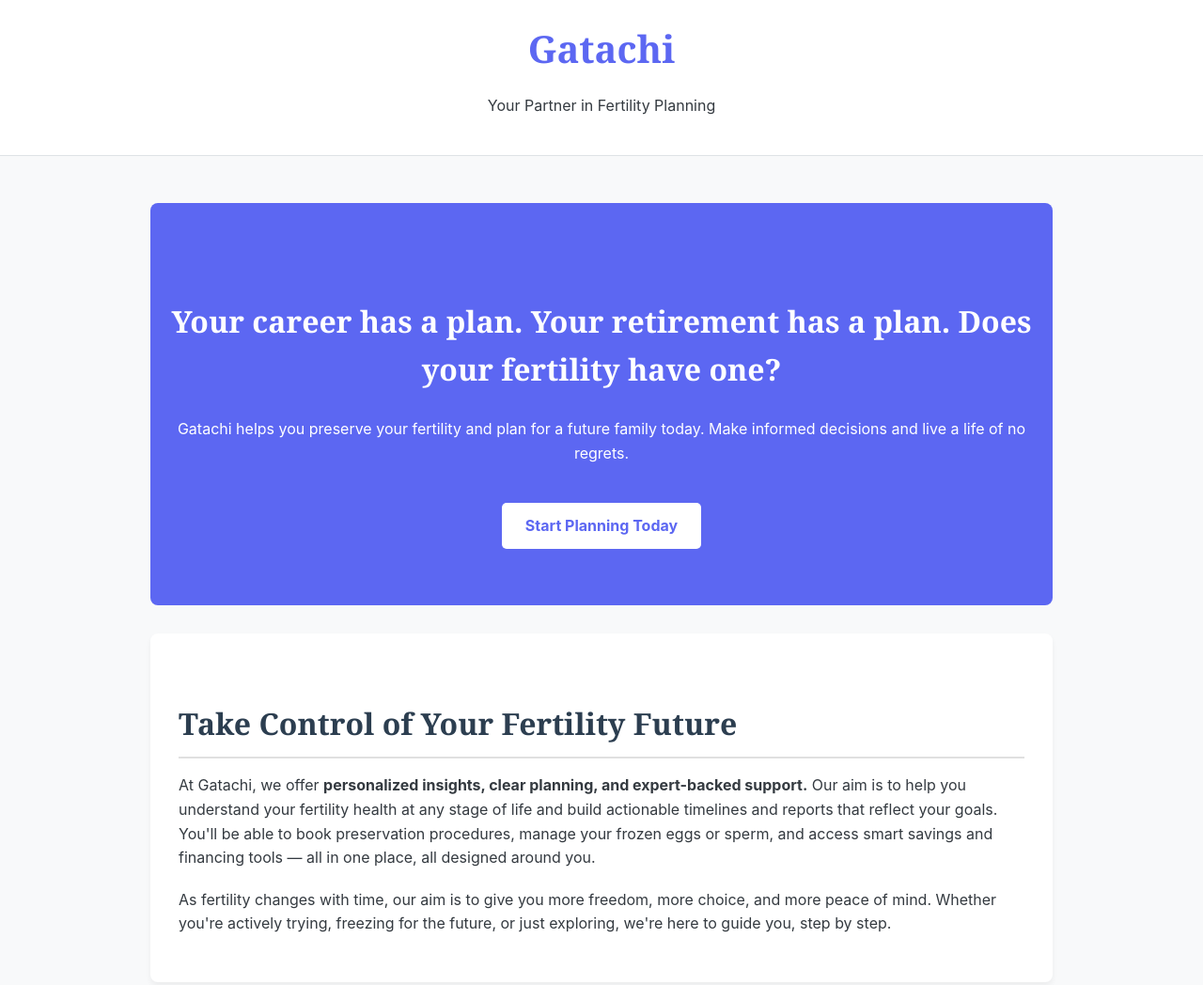
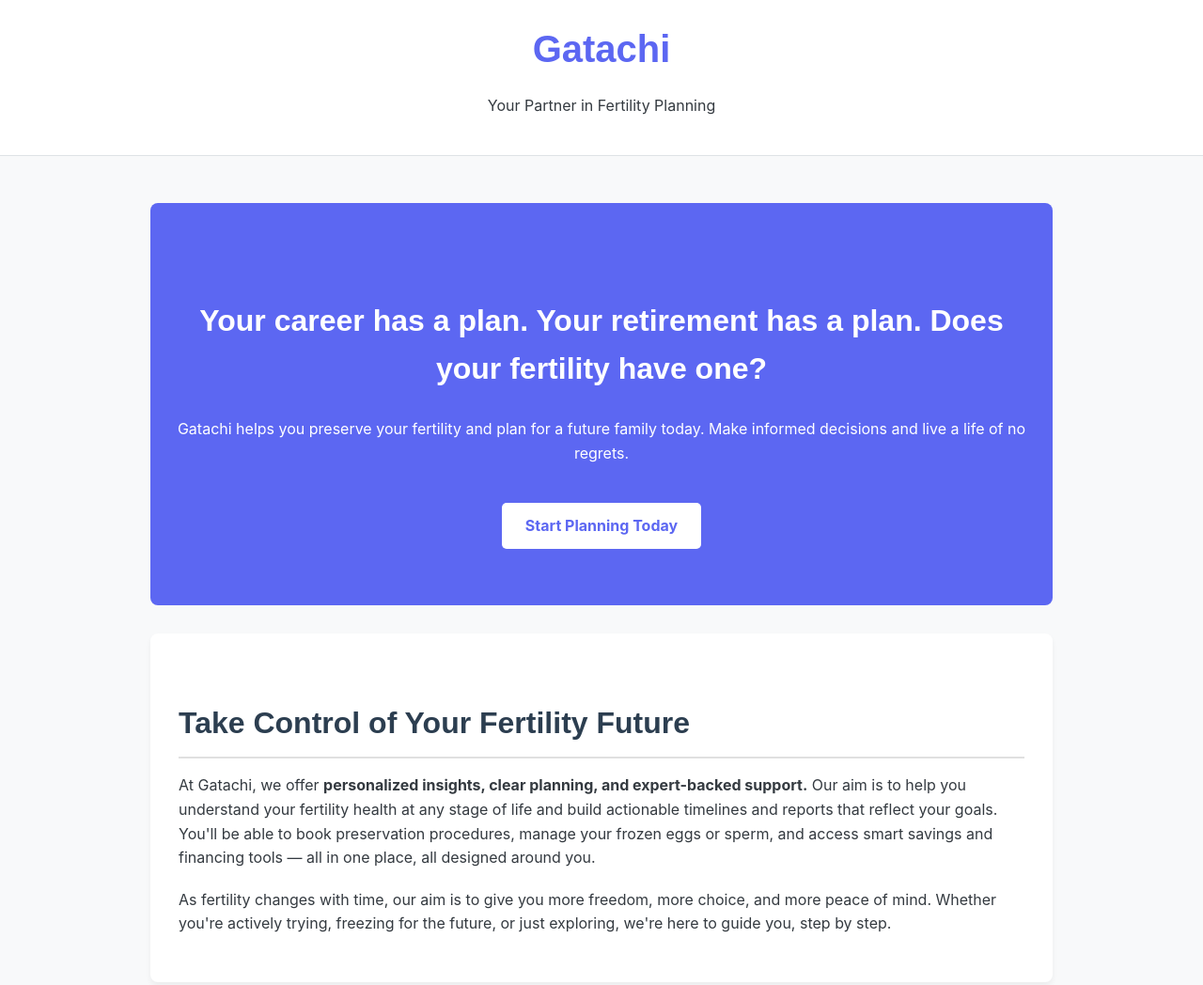
Before and after one commit to Gatachi/gatachi.github.io, a plain HTML site: page index.html in a window 1280 px wide. Shown: the top 1048 px of the page at 94% size. Drawn offline with Linux system fonts and the light colour scheme.

Commit message:
Update index.html

```diff
--- a/index.html
+++ b/index.html
@@ -7,7 +7,7 @@
     <style>
         /* --- Basic Setup --- */
         body {
-            font-family: -apple-system, BlinkMacSystemFont, "Segoe UI", Roboto, Helvetica, Arial, sans-serif;
+            font-family: "Avenir", -apple-system, BlinkMacSystemFont, "Segoe UI", Roboto, Helvetica, Arial, sans-serif;
             line-height: 1.6;
             margin: 0;
             padding: 0;
@@ -21,7 +21,8 @@
         }
         /* --- Typography --- */
         h1, h2, h3 {
-            font-family: "Georgia", serif;
+            font-family: "Avenir", sans-serif; /* Changed from Georgia to Avenir */
+            font-weight: 600; /* Adjusted weight for headings */
             color: #2c3e50;
             margin-bottom: 0.5em;
         }
@@ -40,6 +41,7 @@
         .header h1 {
             color: #5c67f2;
             margin: 0;
+            font-weight: 900; /* Bolder for main title */
         }
         /* --- Hero Section --- */
         .hero {
```
